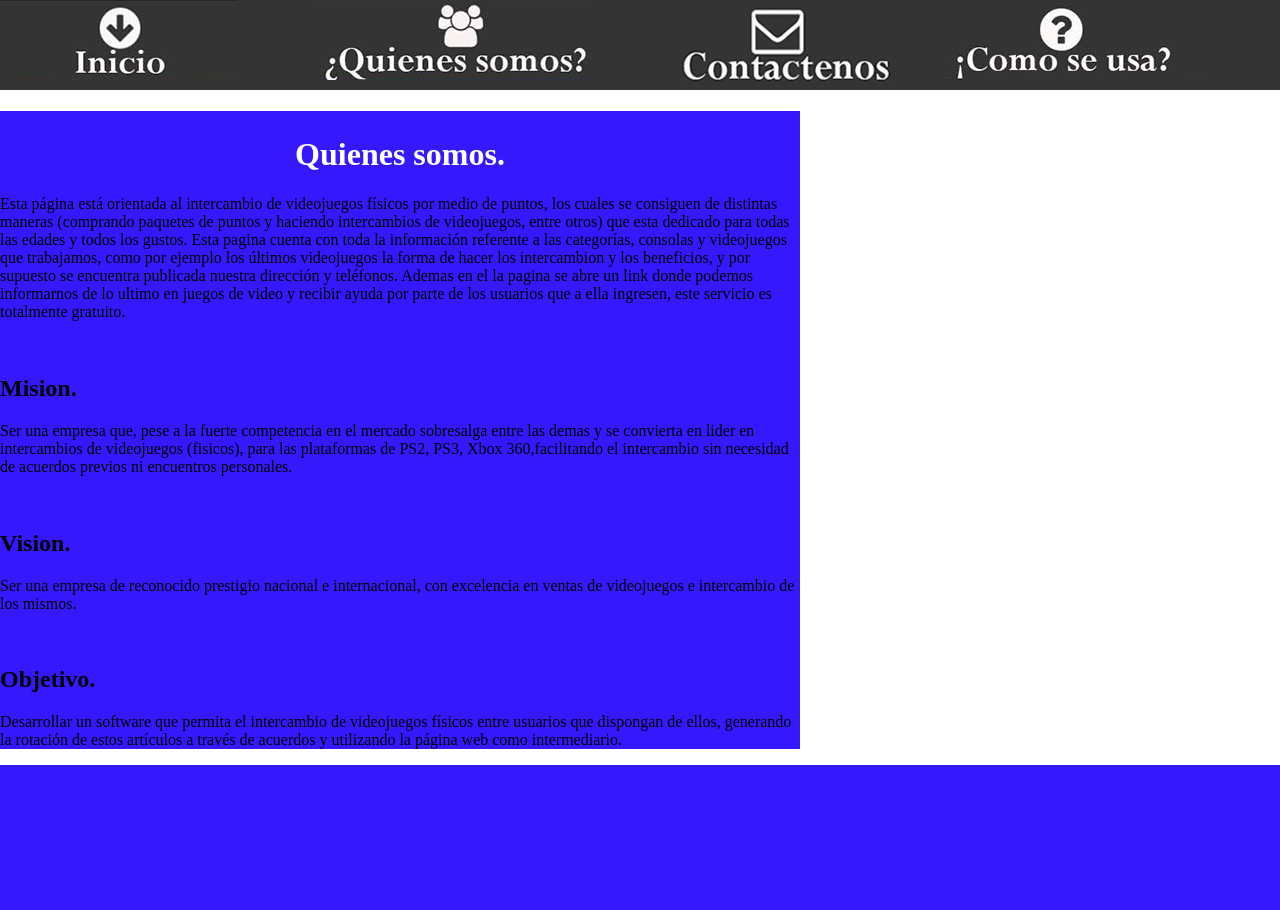
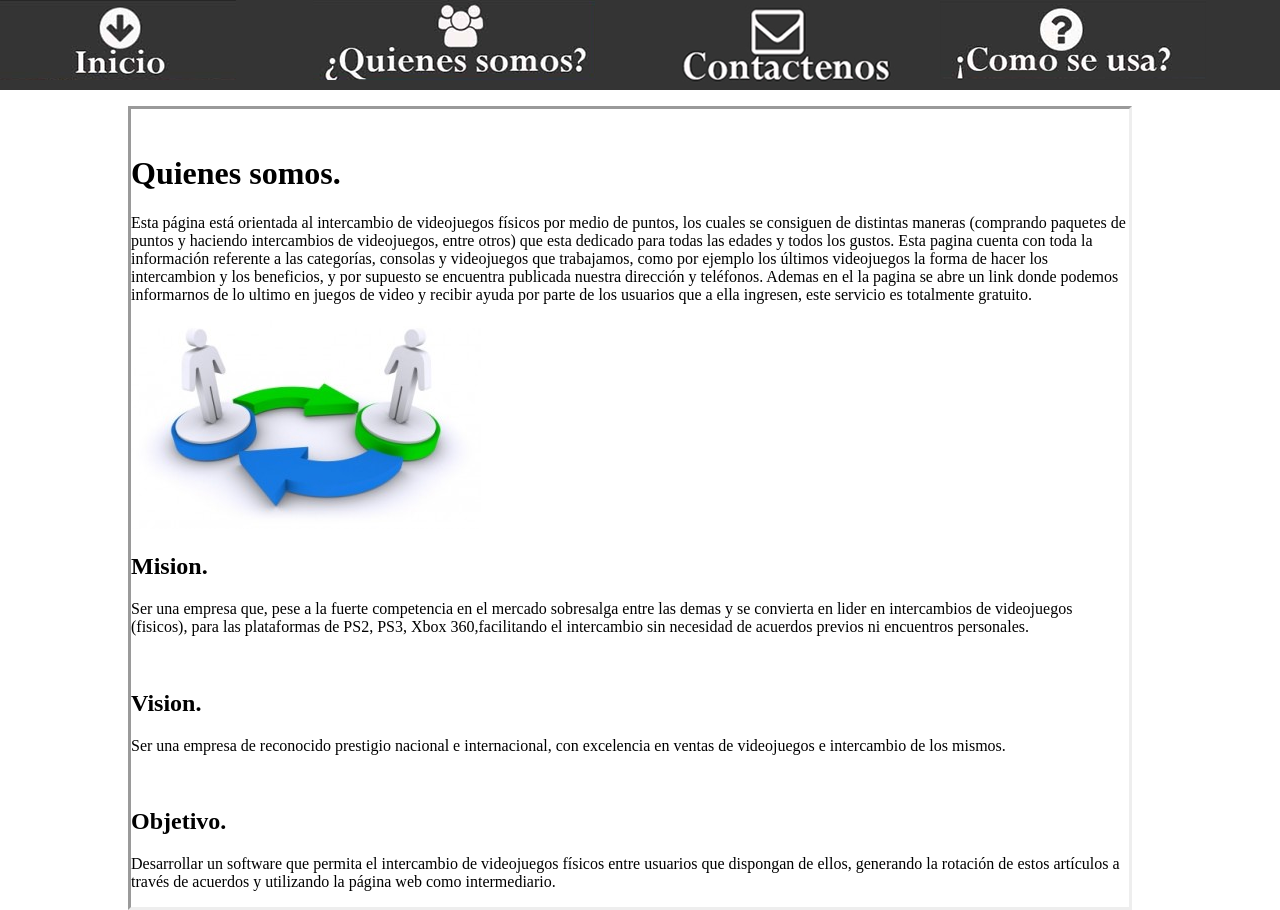
Before and after one commit to cristian9510/Aplicacion_Gametrade, a PHP site: page /Aplicacion_gametrade/Views/AboutUs.php in a window 1280 px wide. Shown: the part 150-1060 px from the top of the page. Before the commit the page ends 915 px from the top, so only its background shows below. Run offline with PHP 8.4, Linux system fonts and the light colour scheme.

Commit message:
quienes somos

```diff
--- a/Views/AboutUs.php
+++ b/Views/AboutUs.php
@@ -3,7 +3,7 @@
   <head>
     <meta charset="utf-8">
     <link rel="stylesheet" type="text/css" href="stylesSheet/gstyle.css"/>
-    <link rel="stylesheet" href="Views/stylesSheet/estilo.css">
+    <link rel="stylesheet" type="text/css" href="stylesSheet/estilo.css">
     <title>quienes somos</title>
   </head>
   <body>
@@ -20,6 +20,7 @@
         Ademas en el la pagina  se abre un link donde podemos informarnos de lo ultimo en juegos de video y recibir ayuda por parte de los usuarios que
         a ella ingresen, este servicio es totalmente gratuito.
       </p>
+      <img src="imagen/fotosUser/wilton.JPG" alt="" />
       <br>
       <h2>Mision.</h2>
       <p>
--- a/Views/stylesSheet/estilo.css
+++ b/Views/stylesSheet/estilo.css
@@ -20,10 +20,8 @@
 
 /*cuadro donde ba el titulo*/
 #cuadro{
-
 	background-color: #212121;
     margin-left: 250px;
-
     width: 800px;
     height: 100px;
 
@@ -109,8 +107,8 @@ h1{
 
 .Categoria{
 	margin: auto;
-  	padding: auto;
-  	width: 200px;
+  padding: auto;
+	width: 200px;
 }
 
 /*Estilos para puntos:*/
@@ -131,7 +129,19 @@ h1{
 
 /*formulario de AboutUs wilton acuña*/
 .AboutUs{
-	max-width: 800px;
-	background: #3519fc;
+	border: inset;
+	margin-left: 10%;
+	max-width: 78%;
+}
+
+.AboutUs>h1{
+	color: black;
+	text-align: left;
+}
+.AboutUs>p{
+	color: black;
+}
+.AboutUs>h2{
+	color: black;
 }
 >>>>>>> origin/master
```
Also changed, not shown: Views/Imagen/fotosUser/wilton.jpg (added).
